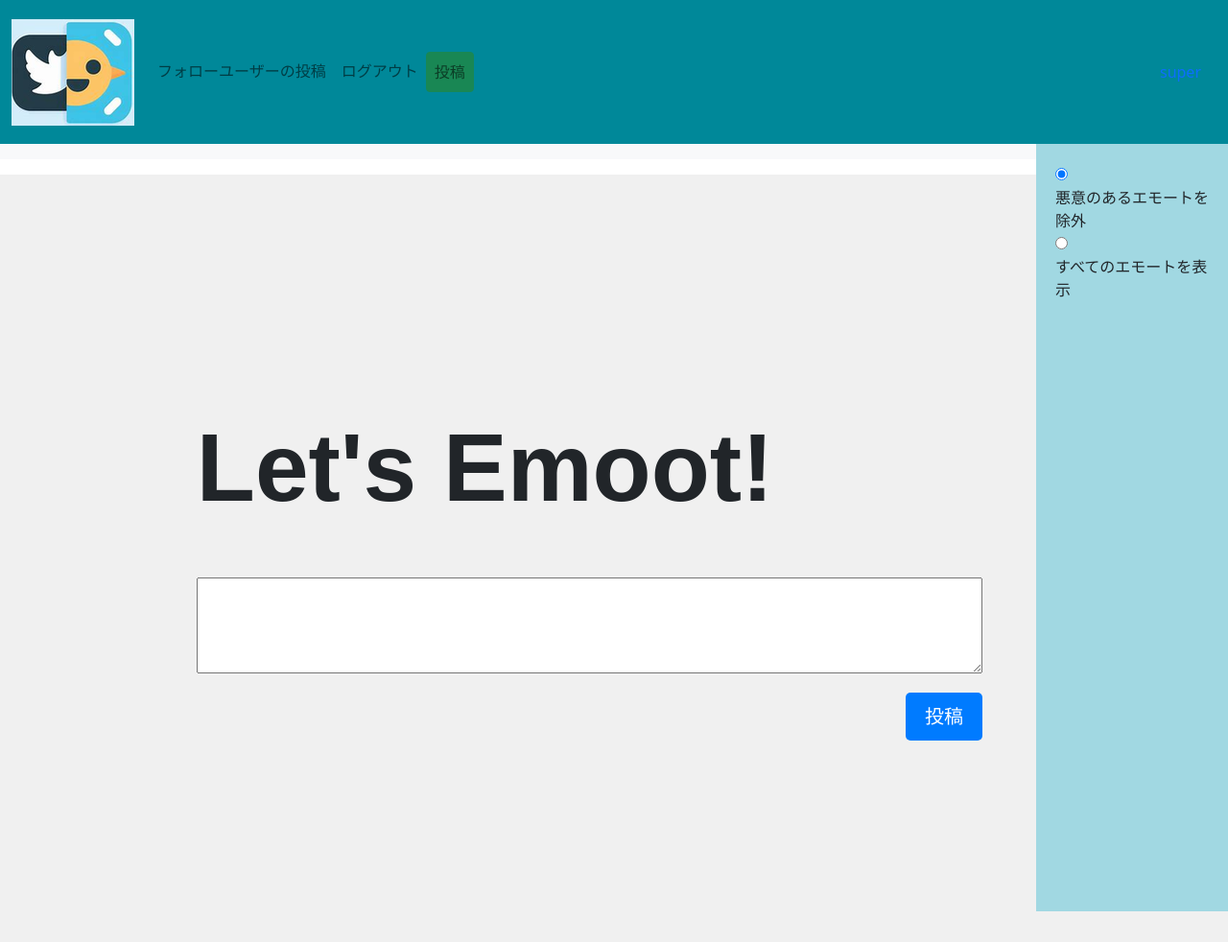
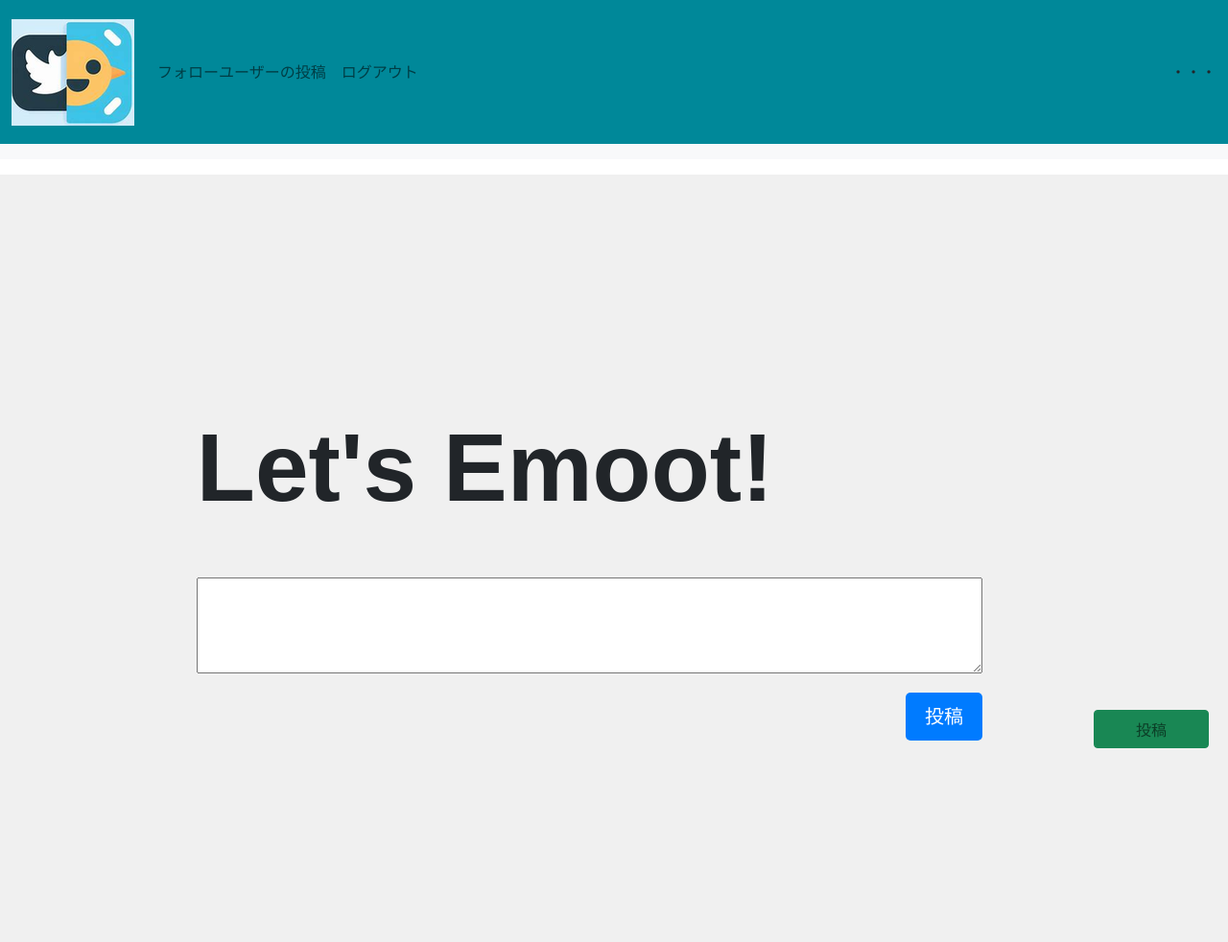
Before and after one commit to jphacks/OL_2314, a Django app: page /create/ in a window 1280 px wide. Shown: the whole page at 96% size. Run offline with Django 3.2, Linux system fonts and the light colour scheme; a user stored in the database is signed in.

Commit message:
code freeze

```diff
--- a/templates/base.html
+++ b/templates/base.html
@@ -29,11 +29,11 @@
             <div class="navbar-nav">
               <a class="nav-link" href="{% url 'follow-list' %}">フォローユーザーの投稿</a>
               <a class="nav-link" href="/accounts/logout/">ログアウト</a>
-              <a class="nav-link btn btn-success" href="{% url 'create' %}" role="button">投稿</a>
+              <a class="nav-link btn btn-success fixed-button" href="{% url 'create' %}" role="button">投稿</a>
             </div>
           </div>
           <div>
-            <a class="nav-link" href="{% url 'mypost' %}">{{request.user.username}}</a>
+            <span id="sidebar-toggle">・・・</span>
           </div>
         </div>
       </nav>
@@ -50,15 +50,6 @@
         </div>
       </div>
 
-      <script>
-      let radioButtons = document.getElementsByName("emoot-choice");
-
-      radioButtons.forEach((button) => {
-        button.addEventListener('change', (event) => {
-          // output.textContent = 'Changed value: ' + event.target.value;
-        });
-      });
-      </script>
       <style>
       body {
         margin-top: 150px;
@@ -73,18 +64,40 @@
         z-index: 1;
       }
 
+      #sidebar .nav-link {
+        font-size: 20px;  /* ユーザー名のフォントサイズを大きくします */
+      }
+
       #sidebar {
         position: fixed;
-        right: 0;
-        top: 0;
-        height: 100%;
+        right: -200px;
+        top: 150px;  /* サイドバーの上端をヘッダーの下に移動します */
+        height: calc(100% - 150px);  /* サイドバーの高さを調整します */
         width: 200px;
         background-color: #a1d8e2;
-        margin-top: 150px;
+        transition: right 0.5s;
+      }
+      .fixed-button {
+        position: fixed;
+        /* size */
+        width: 120px;
+        height: 40px;
+        right: 20px;
+        bottom: 20px;
       }
       </style>
+      <script>
+        let sidebarToggle = document.getElementById('sidebar-toggle');
+        let sidebar = document.getElementById('sidebar');
 
-
+        sidebarToggle.addEventListener('click', () => {
+          if (sidebar.style.right === '0px') {
+            sidebar.style.right = '-200px';
+          } else {
+            sidebar.style.right = '0px';
+          }
+        });
+      </script>
       {% block content %}
       {% endblock content %}
       <script src="https://cdn.jsdelivr.net/npm/@popperjs/core@2.9.1/dist/umd/popper.min.js" integrity="sha384-SR1sx49pcuLnqZUnnPwx6FCym0wLsk5JZuNx2bPPENzswTNFaQU1RDvt3wT4gWFG" crossorigin="anonymous"></script>
```
Also changed, not shown: README.md, assets/Emoot.png.
